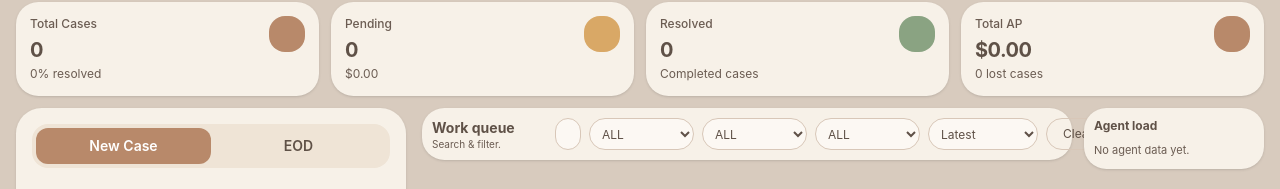
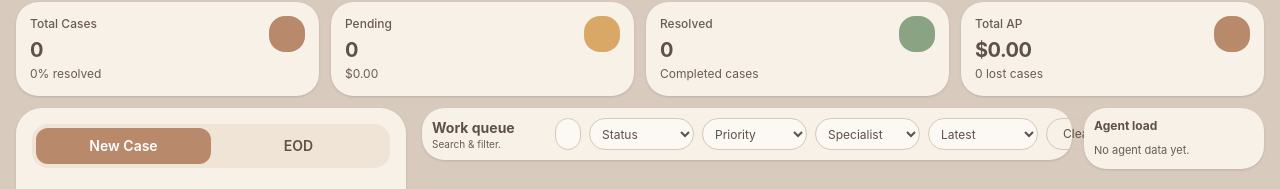
Before and after one commit to chengalang123-beep/chen-tracker-app, a React (Vite) app: page / in a window 1280 px wide. Shown: the part 261-450 px from the top of the page. Built offline with nearby package versions, Linux system fonts and the light colour scheme.

Commit message:
last fix

```diff
--- a/src/App.jsx
+++ b/src/App.jsx
@@ -510,9 +510,9 @@ export default function App() {
                   <p className="text-[10px] leading-3 text-[#6B5C52]">Search & filter.</p>
                 </div>
                 <input value={query} onChange={(e) => setQuery(e.target.value)} placeholder="Search client, policy, agent, specialist, notes..." className="h-8 w-full rounded-2xl border border-[#D8C7B8] bg-[#FCF8F3] px-3 text-xs text-[#5F5147] outline-none focus:border-[#B8896A]" />
-                <MiniSelect value={resultFilter} onChange={setResultFilter} options={["ALL", ...resultOptions]} />
-                <MiniSelect value={priorityFilter} onChange={setPriorityFilter} options={["ALL", ...priorityOptions]} />
-                <MiniSelect value={specialistFilter} onChange={setSpecialistFilter} options={["ALL", "Nisha", "Chen", "Rick"]} />
+                <MiniSelect value={resultFilter} onChange={setResultFilter} options={["Status", ...resultOptions]} />
+                <MiniSelect value={priorityFilter} onChange={setPriorityFilter} options={["Priority", ...priorityOptions]} />
+                <MiniSelect value={specialistFilter} onChange={setSpecialistFilter} options={["Specialist", "Nisha", "Chen", "Rick"]} />
                 <MiniSelect value={sortBy} onChange={setSortBy} options={["updatedAt", "ap", "clientName"]} />
                 <button type="button" onClick={clearFilters} className="h-8 rounded-2xl border border-[#D8C7B8] px-2 text-xs hover:bg-[#EFE4D6]">Clear</button>
               </div>
```
